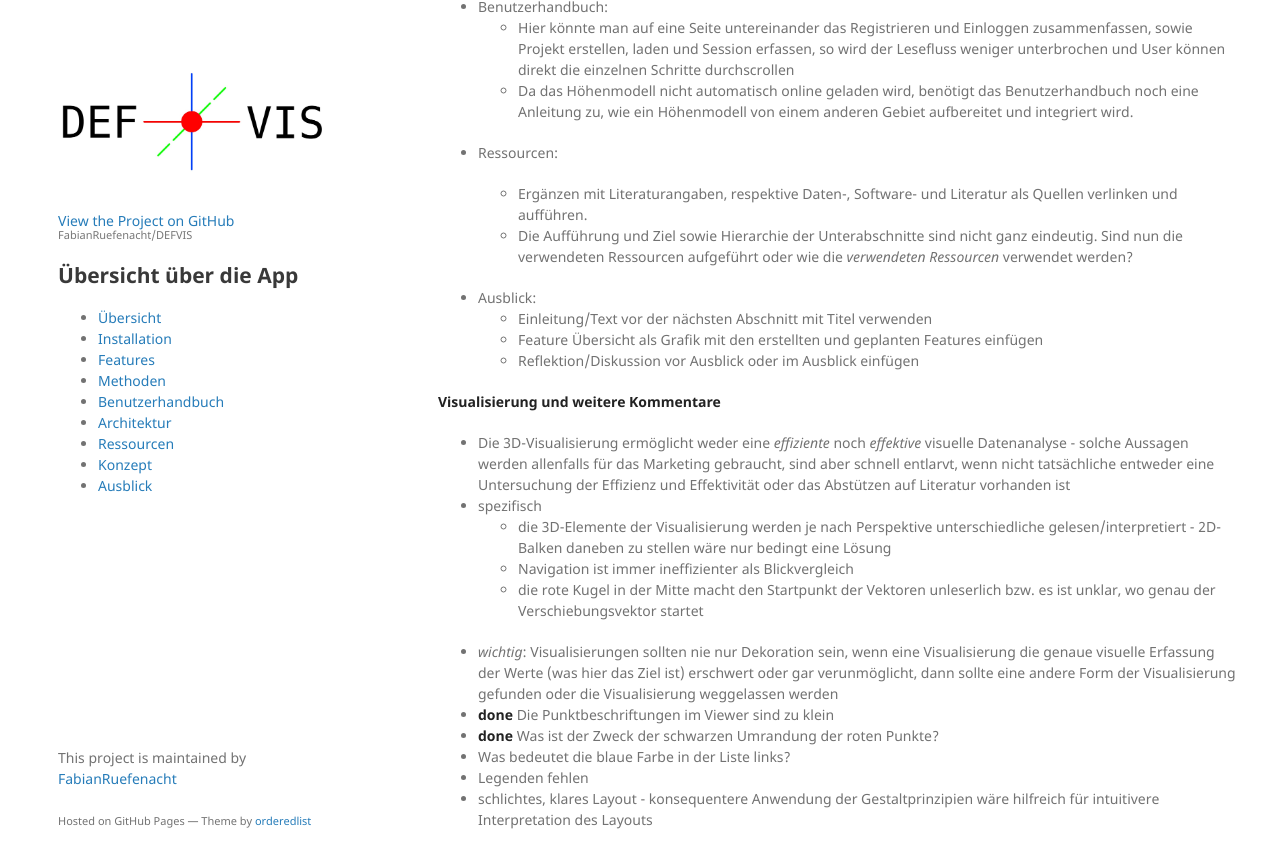
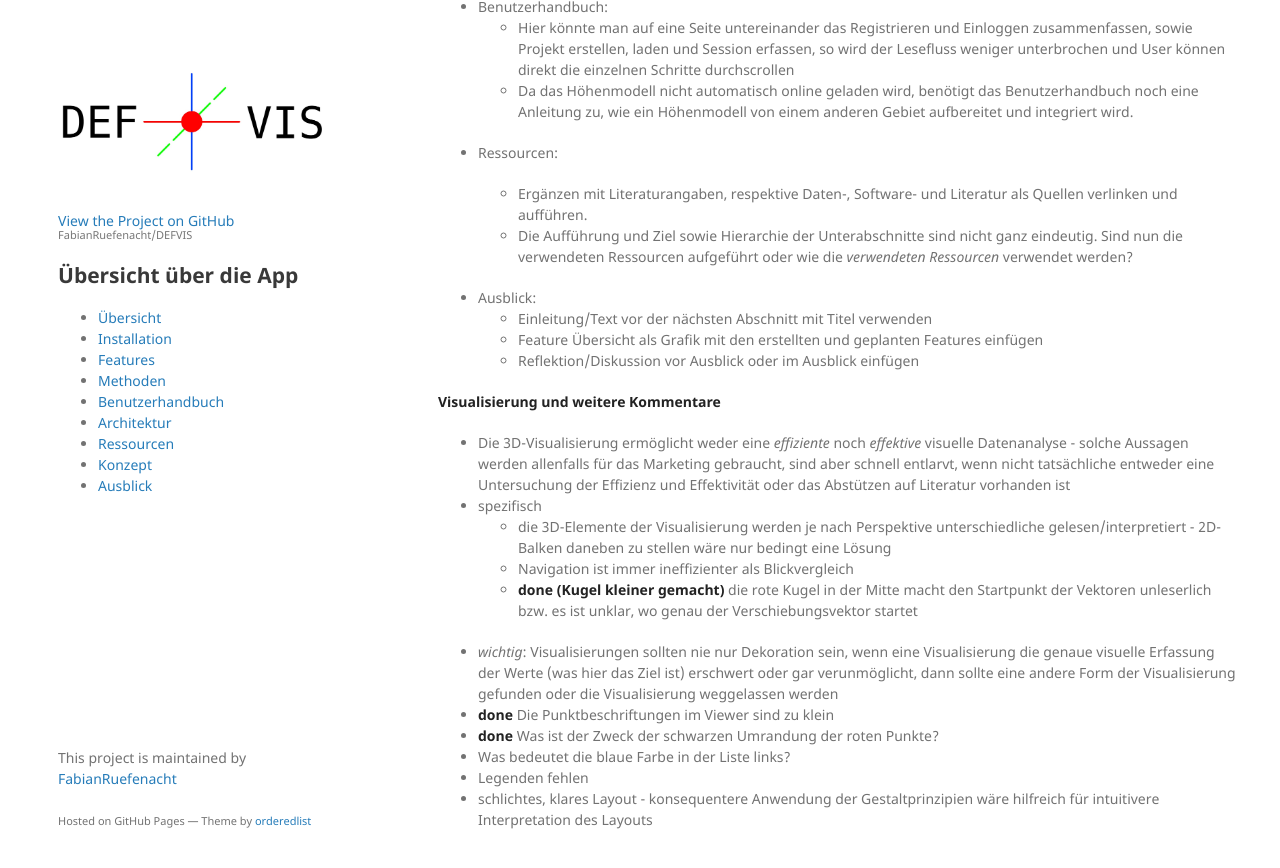
Before and after one commit to FabianRuefenacht/DEFVIS, a Jekyll site: the page built from docs/Feedback_DEFVIS.md, in a window 1280 px wide and 900 px high, scrolled down 1201 px. Shown: the top 868 px of the window. Built offline with Jekyll 4.4.1, drawn with Linux system fonts in a browser that asks for light colours; our own code applies the rules of GitHub Pages for plain Markdown files.

Commit message:
Feedback Three (Kugel)

```diff
--- a/docs/Feedback_DEFVIS.md
+++ b/docs/Feedback_DEFVIS.md
@@ -61,7 +61,7 @@
 - spezifisch
   - die 3D-Elemente der Visualisierung werden je nach Perspektive unterschiedliche gelesen/interpretiert - 2D-Balken daneben zu stellen wäre nur bedingt eine Lösung
   - Navigation ist immer ineffizienter als Blickvergleich
-  - die rote Kugel in der Mitte macht den Startpunkt der Vektoren unleserlich bzw. es ist unklar, wo genau der Verschiebungsvektor startet
+  - **done (Kugel kleiner gemacht)** die rote Kugel in der Mitte macht den Startpunkt der Vektoren unleserlich bzw. es ist unklar, wo genau der Verschiebungsvektor startet
 - _wichtig_: Visualisierungen sollten nie nur Dekoration sein, wenn eine Visualisierung die genaue visuelle Erfassung der Werte (was hier das Ziel ist) erschwert oder gar verunmöglicht, dann sollte eine andere Form der Visualisierung gefunden oder die Visualisierung weggelassen werden
 - **done** Die Punktbeschriftungen im Viewer sind zu klein
 - **done** Was ist der Zweck der schwarzen Umrandung der roten Punkte?
--- a/frontend/src/app/components/ThreeScene.tsx
+++ b/frontend/src/app/components/ThreeScene.tsx
@@ -68,7 +68,7 @@
             console.log(boundingBox.max.z)
 
             basePts.map((pt) => {
-              const sphereGeometry = new THREE.SphereGeometry(3, 32, 32); // Erstelle eine Kugelgeometrie
+              const sphereGeometry = new THREE.SphereGeometry(1.5, 32, 32); // Erstelle eine Kugelgeometrie
               const sphereMaterial = new THREE.MeshBasicMaterial({ color: 0xff0000 });
               const sphere = new THREE.Mesh(sphereGeometry, sphereMaterial);
               sphere.position.set(pt.E, center.y + pt.H - largestH.H / 2, Math.floor(center.y / 1000) * 1000 - 500 - pt.N); // Setze die Position der Kugel basierend auf den Koordinaten des Punktes
```
